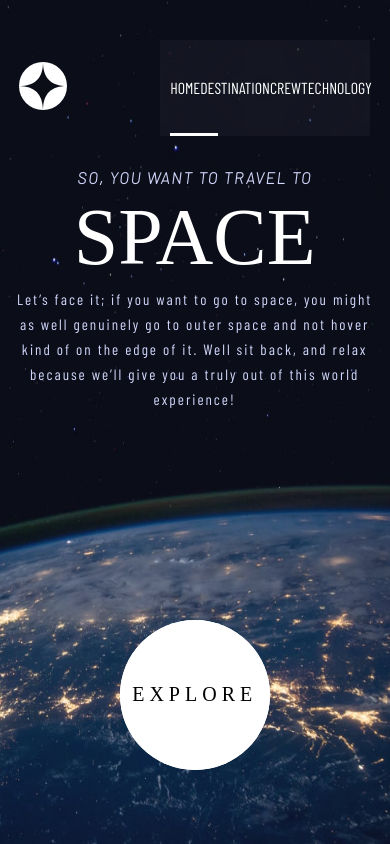
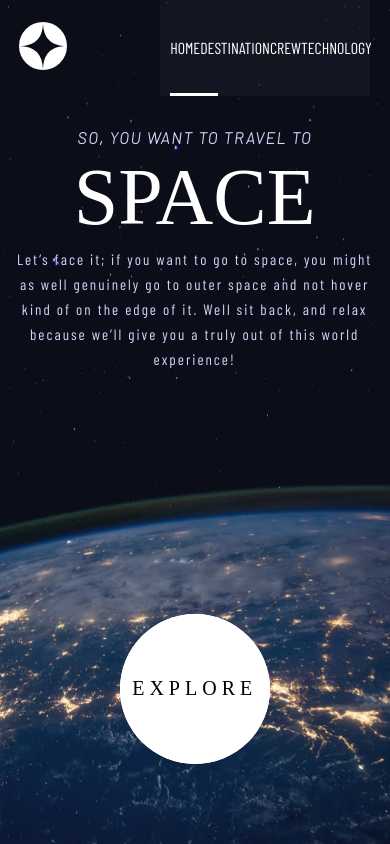
Before and after one commit to nickolay-grechkin/react-space-app, a React (Create React App) app: page / in a window 390 px wide. Built offline with nearby package versions, Linux system fonts and the light colour scheme; a web font is replaced by a local one.

Commit message:
Added last fixes.

```diff
--- a/src/components/TopBarComponent/styles.css
+++ b/src/components/TopBarComponent/styles.css
@@ -64,5 +64,6 @@
 @media screen and (max-width: 450px) {
     .topNavBarWrapper {
         width: 90%;
+        margin-top: 0;
     }
 }
--- a/src/containers/DestinationPage/styles.css
+++ b/src/containers/DestinationPage/styles.css
@@ -135,7 +135,8 @@
     .planetDistanceData {
         flex-direction: column;
         align-items: center;
-        grid-row-gap: 3rem
+        grid-row-gap: 3rem;
+        padding-bottom: 3rem;
     }
     .destinationWrapper {
         overflow-y: auto;
```
